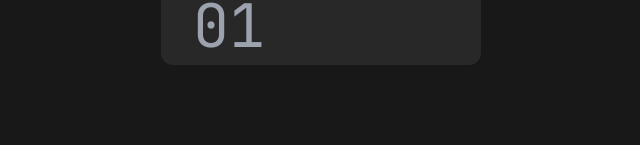
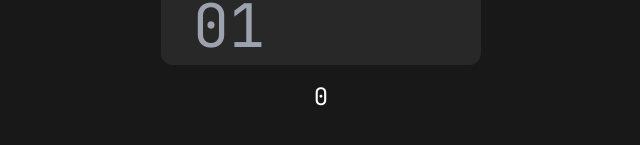
Before and after one commit to riskysh/Math-Fun, a SvelteKit app: page / in a window 1280 px wide. Shown: the part 319-464 px from the top of the page, without its empty margins (319-959 px from the left). Built offline with nearby package versions, Linux system fonts and the light colour scheme.

Commit message:
Added timer few bugs needsto fix

```diff
--- a/src/routes/+page.svelte
+++ b/src/routes/+page.svelte
@@ -60,6 +60,18 @@
         generateQuestion();
         mounted = true;
     });
+
+    // Timer
+
+    let seconds = 0
+
+    function startTimer() {
+        const intervalId = setInterval(() => {
+            seconds += 1
+        }, 1000)
+        return () => clearInterval(intervalId)
+    }
+
 </script>
 
 <svelte:head>
@@ -75,7 +87,7 @@
             <h1 class="mt-12 text-white text-9xl">{secondNum}</h1>
         </div>
         <div class="flex justify-center gap-2 mx-auto">
-            <form on:submit|preventDefault>
+            <form on:submit|preventDefault={startTimer}>
                 <input
                     class="w-80 h-20 bg-[#ffffff12] rounded-xl px-8 text-6xl text-white"
                     placeholder="01"
@@ -90,5 +102,8 @@
         <h1 class="mt-4 text-2xl text-center text-white">
             {feedback ? feedback : ""}
         </h1>
+        <h1 class="mt-4 text-2xl text-center text-white">
+            {seconds}
+        </h1>
     </main>
 {/if}
```
